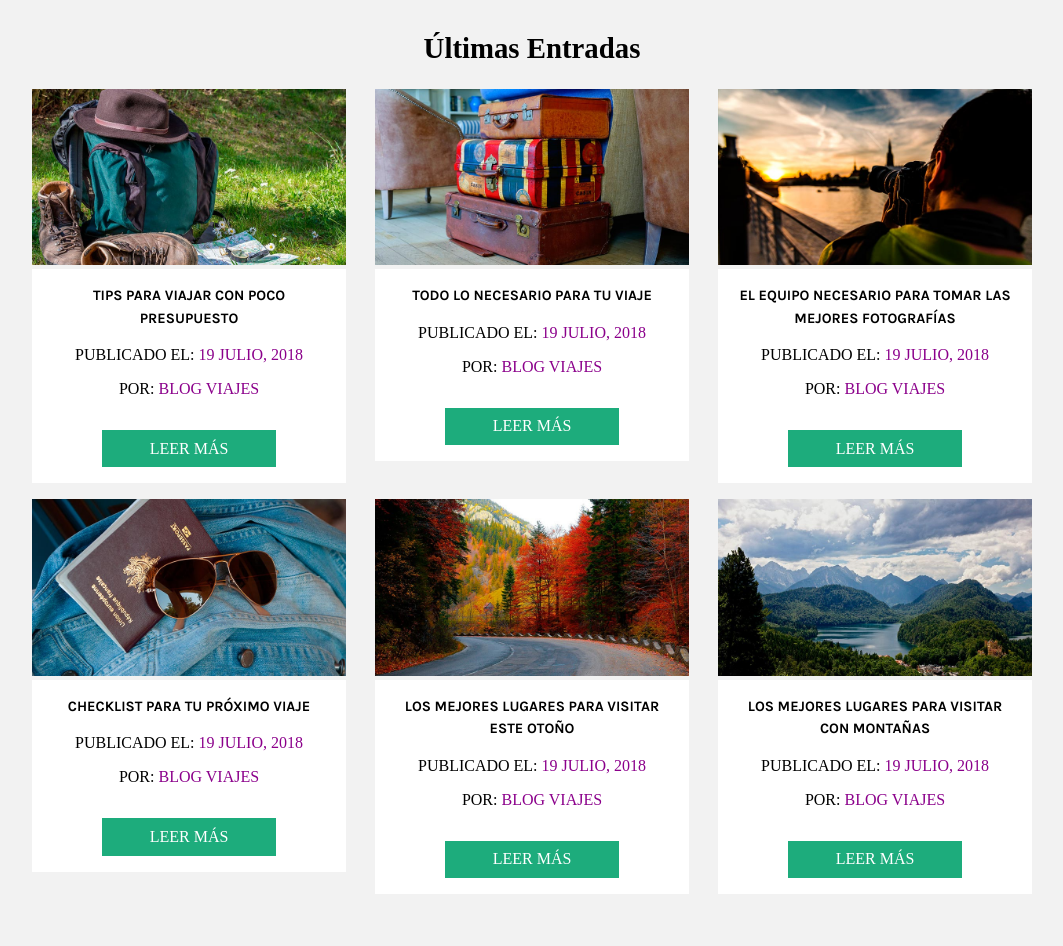
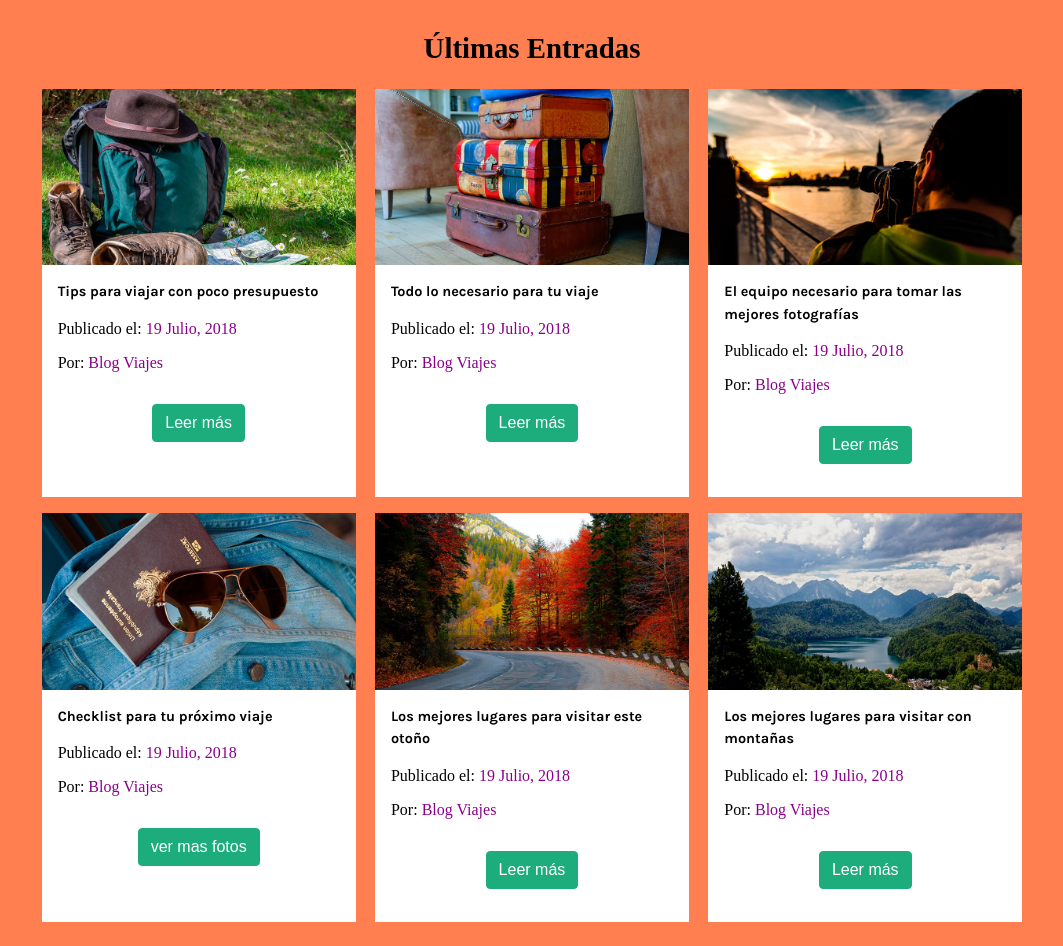
Before and after one commit to OmarGC/cards-flexbox, a plain HTML site: page index.html in a window 1280 px wide. Shown: the whole page, without its empty margins (108-1171 px from the left). Before the commit the page ends 918 px from the top, so only its background shows below. Drawn offline with Linux system fonts and the light colour scheme.

Commit message:
Cambio en clases de boton y cards con alto estatico

```diff
--- a/css/styles.css
+++ b/css/styles.css
@@ -1,12 +1,11 @@
 body {
   box-sizing: border-box;
-    background-color: #f2f2f2;
+  background-color: coral;
 }
 
 .contenedor {
   max-width: 1000px;
   margin: 0 auto;
-
 }
 
 h2 {
@@ -16,40 +15,59 @@ h2 {
 }
 
 h3 {
-    font-family: 'Karla', sans-serif;
+  font-family: "Karla", sans-serif;
   margin: 0;
   font-weight: 700;
-
 }
 
 img {
+  display: flex;
   max-width: 100%;
 }
-.entrada {
+.cardFinal {
+  max-width: 80%;
+  margin: 0 auto;
   margin-bottom: 1rem;
 }
 .contenido {
+  height: 200px;
   background-color: white;
-    text-align: center;
+  text-align: left;
   padding: 1rem;
-    text-transform: uppercase;
 }
 .contenido span {
   color: darkmagenta;
 }
 .contenido h3 {
-    text-align: center;
-    font-size: .9rem;
+  text-align: left;
+  font-size: 0.9rem;
   line-height: 1.4rem;
-
 }
 .boton {
   background-color: rgb(29, 172, 124);
   color: white;
-    padding: .6rem 3rem;
+  /* padding: 0.6rem 3rem; */
+  padding: 0.375rem 0.75rem;
+  font-size: 1rem;
+  line-height: 1.5;
   margin-top: 1rem;
   display: inline-block;
   text-decoration: none;
+  border-radius: 0.25rem;
+  border: 1px solid rgb(29, 172, 124);
+  transition: color 0.15s ease-in-out, background-color 0.15s ease-in-out,
+    border-color 0.15s ease-in-out, box-shadow 0.15s ease-in-out;
+}
+
+.boton:hover {
+  cursor: pointer;
+  background-color: rgb(20, 124, 90);
+}
+.boton:focus {
+  outline: 0;
+  box-shadow: 0 0 0 0.2rem rgba(0, 255, 64, 0.25);
+  background-color: rgb(20, 124, 90);
+  color: #f5f5f5;
 }
 
 @media screen and (min-width: 480px) {
@@ -58,17 +76,19 @@ img {
     flex-wrap: wrap;
     justify-content: space-between;
   }
-.entrada {
-    flex: 0 1 calc(50% - 1rem);
+  .cardFinal {
+    flex: 0 1 calc(100% - 1rem);
   }
-
-
 }
 
 @media screen and (min-width: 768px) {
+  .cardFinal {
+    flex: 0 1 calc(50% - 1rem);
+  }
+}
 
-    .entrada {
+@media screen and (min-width: 1200px) {
+  .cardFinal {
     flex: 0 1 calc(33% - 1rem);
   }
-
 }
--- a/index.html
+++ b/index.html
@@ -7,64 +7,77 @@
     <title>Cards Flexbox</title>
     <!-- <link rel="stylesheet" href="https://necolas.github.io/normalize.css/8.0.0/normalize.css"> -->
     <link href="https://fonts.googleapis.com/css?family=Karla:400,700&display=swap" rel="stylesheet">    <link rel="stylesheet" href="css/styles.css">
+    <!-- <link rel="stylesheet" href="https://maxcdn.bootstrapcdn.com/bootstrap/4.0.0/css/bootstrap.min.css" integrity="sha384-Gn5384xqQ1aoWXA+058RXPxPg6fy4IWvTNh0E263XmFcJlSAwiGgFAW/dAiS6JXm" crossorigin="anonymous"> -->
 
 </head>
 <body>
     <div class="contenedor">
             <main class="contenido-principal">
                 <h2>Últimas Entradas</h2>
-                    <article class="entrada">
+                    <article class="cardFinal">
                          <img src="img/01.jpg" alt="texto entrada">
                          <div class="contenido">
                              <h3>Tips para viajar con poco presupuesto</h3>
                              <p>Publicado el: <span>19 Julio, 2018</span></p>
                              <p>Por: <span>Blog Viajes</span></p>
-                             <a href="#" class="boton"> Leer más</a>
+                             <div style="text-align: center">
+                                <button class="boton"> Leer más</button>
+                             </div>
                          </div>
                      </article>
-                     <article class="entrada">
+                     <article class="cardFinal">
                          <img src="img/02.jpg" alt="texto entrada">
                          <div class="contenido">
                              <h3>Todo lo necesario para tu viaje</h3>
                              <p>Publicado el: <span>19 Julio, 2018</span></p>
                              <p>Por: <span>Blog Viajes</span></p>
-                             <a href="#" class="boton"> Leer más</a>
+                             <div style="text-align: center">
+                                <button class="boton"> Leer más</button>
+                             </div>
                          </div>
                      </article>
-                     <article class="entrada">
+                     <article class="cardFinal">
                          <img src="img/03.jpg" alt="texto entrada">
                          <div class="contenido">
                              <h3>El equipo necesario para tomar las mejores fotografías</h3>
                              <p>Publicado el: <span>19 Julio, 2018</span></p>
                              <p>Por: <span>Blog Viajes</span></p>
-                             <a href="#" class="boton"> Leer más</a>
+                             <div style="text-align: center">
+                                <button class="boton"> Leer más</button>
+                             </div>
                          </div>
                      </article>
-                     <article class="entrada">
+                     <article class="cardFinal">
                          <img src="img/04.jpg" alt="texto entrada">
                          <div class="contenido">
                              <h3>Checklist para tu próximo viaje</h3>
                              <p>Publicado el: <span>19 Julio, 2018</span></p>
                              <p>Por: <span>Blog Viajes</span></p>
-                             <a href="#" class="boton"> Leer más</a>
+                             <div style="text-align: center">
+                                <button class="boton"> ver mas fotos</button>
+                             </div>
                          </div>
                      </article>
-                     <article class="entrada">
+                     <article class="cardFinal">
                          <img src="img/05.jpg" alt="texto entrada">
                          <div class="contenido">
                              <h3>Los mejores lugares para visitar este otoño</h3>
                              <p>Publicado el: <span>19 Julio, 2018</span></p>
                              <p>Por: <span>Blog Viajes</span></p>
-                             <a href="#" class="boton"> Leer más</a>
+                             <div style="text-align: center">
+                                <button class="boton"> Leer más</button>
+                             </div>
                          </div>
                      </article>
-                     <article class="entrada">
+                     <article class="cardFinal">
                          <img src="img/06.jpg" alt="texto entrada">
                          <div class="contenido">
                              <h3>Los mejores lugares para visitar con montañas</h3>
                              <p>Publicado el: <span>19 Julio, 2018</span></p>
                              <p>Por: <span>Blog Viajes</span></p>
-                             <a href="#" class="boton"> Leer más</a>
+                             <div style="text-align: center">
+                                <button class="boton"> Leer más</button>
+                             </div>
                          </div>
                      </article>
             </main>
```
Lines whose indentation alone changed are shown as unchanged.
